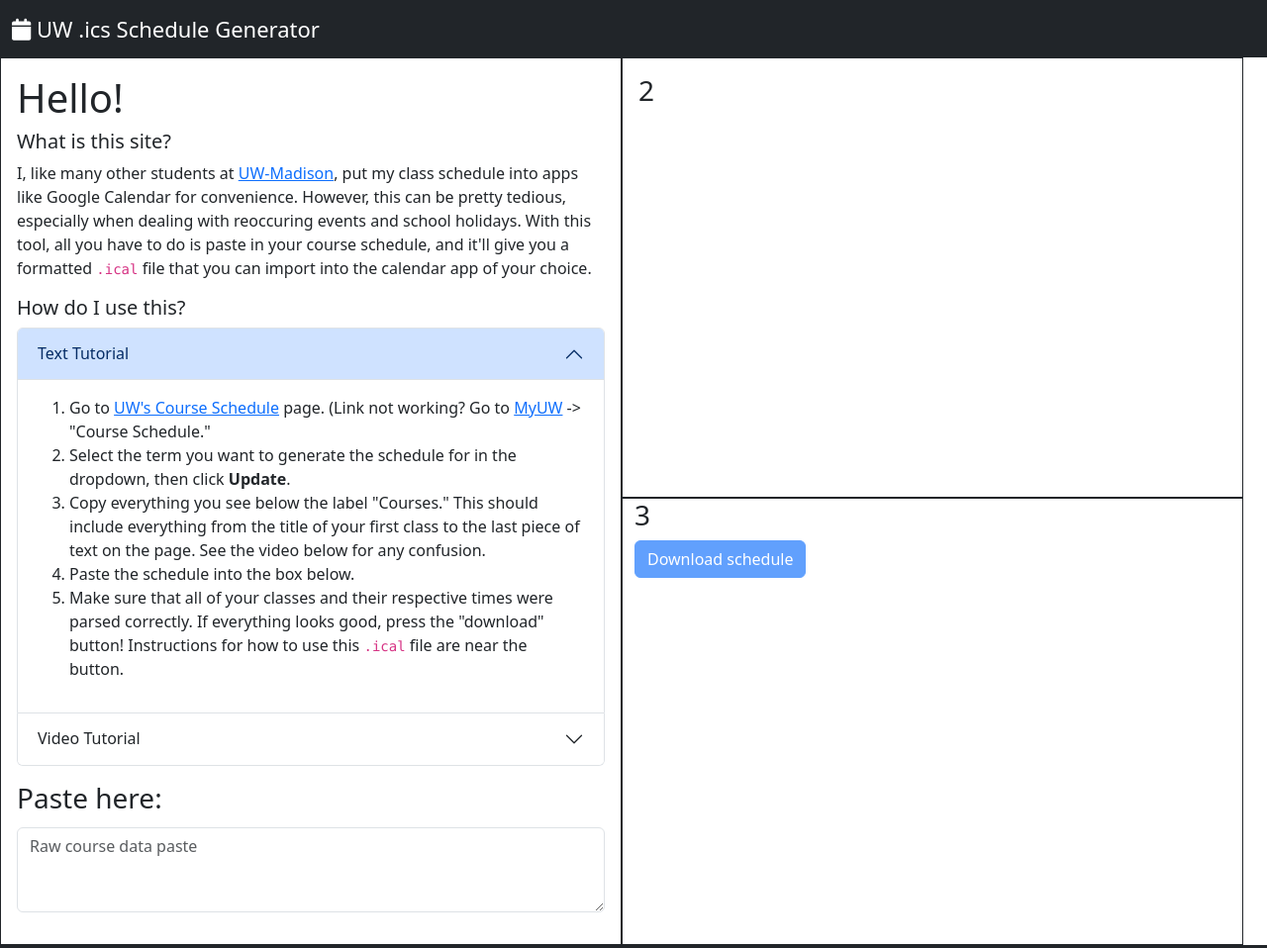
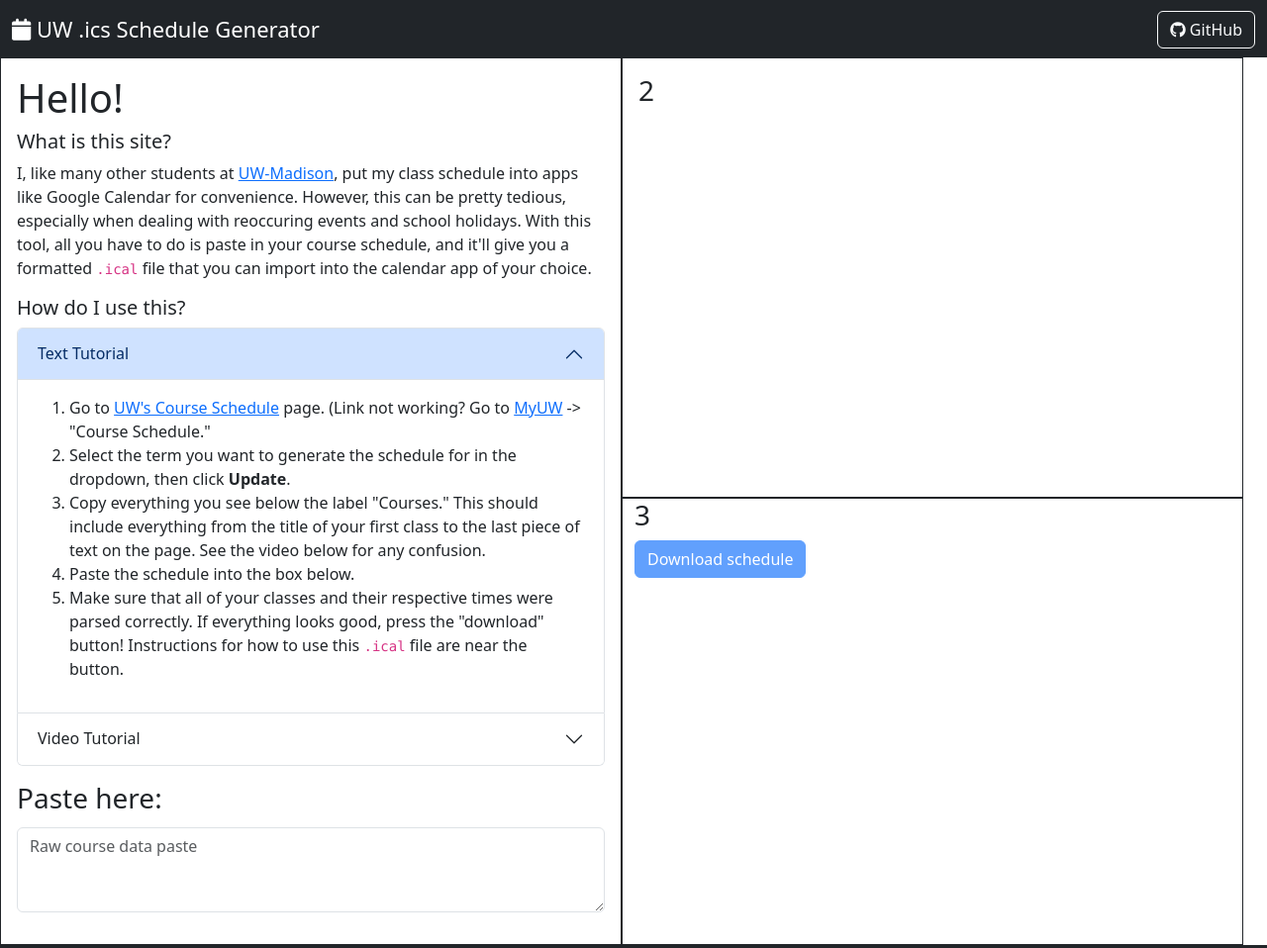
Before and after one commit to AndrewDTR/uw-cal-generator, a plain HTML site: page frontend/index.html in a window 1280 px wide. Shown: the top 958 px of the page at 99% size. Drawn offline with nearby package versions, Linux system fonts and the light colour scheme.

Commit message:
add license & github link

```diff
--- a/frontend/index.html
+++ b/frontend/index.html
@@ -20,8 +20,14 @@
           <i class="fa-solid fa-calendar"></i>
           UW .ics Schedule Generator
         </div>
+        <div class="ms-auto">
+          <a class="btn btn-outline-light" href="https://github.com/AndrewDTR/uw-cal-generator" target="_blank">
+            <i class="fab fa-github"></i> GitHub
+          </a>
+        </div>
       </div>
     </nav>
+
 
     <div class="container-fluid flex-grow-1 d-flex">
       <div class="row flex-grow w-100">
```
Also changed, not shown: 1 other file.
